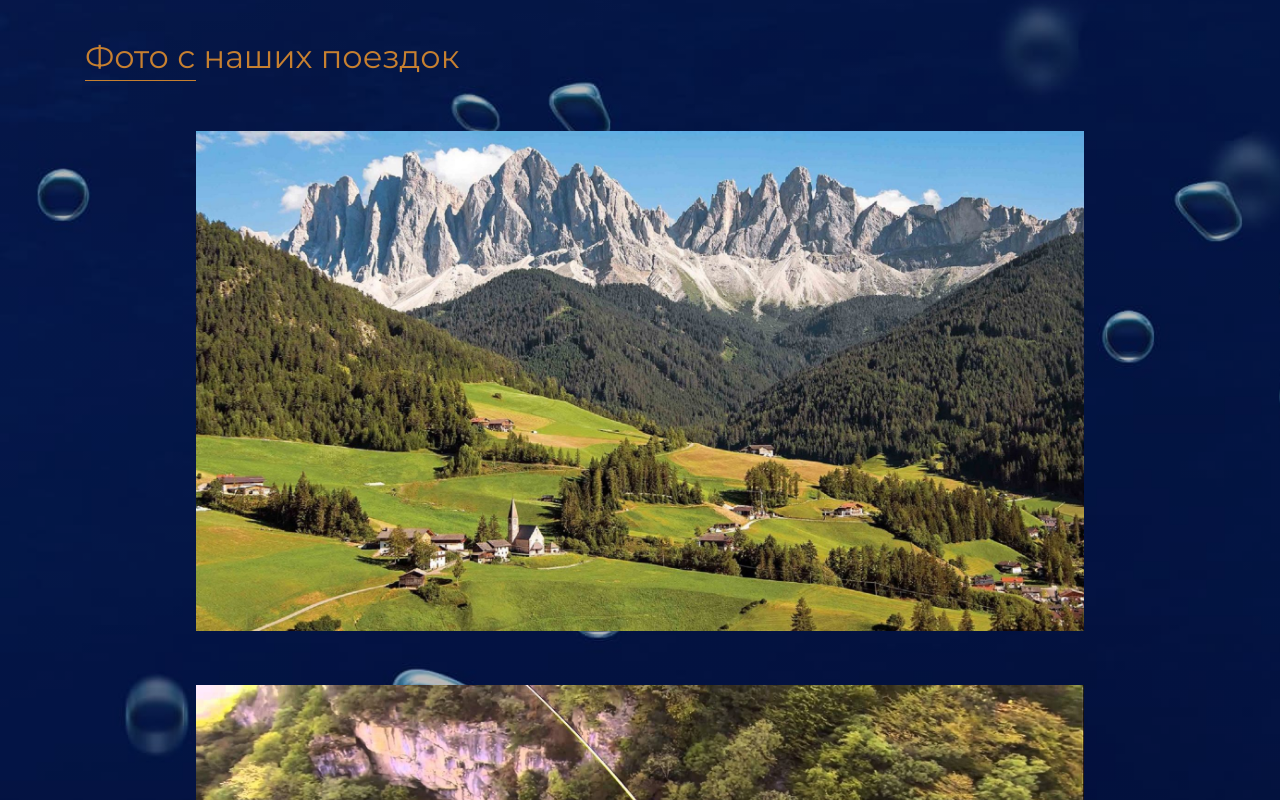
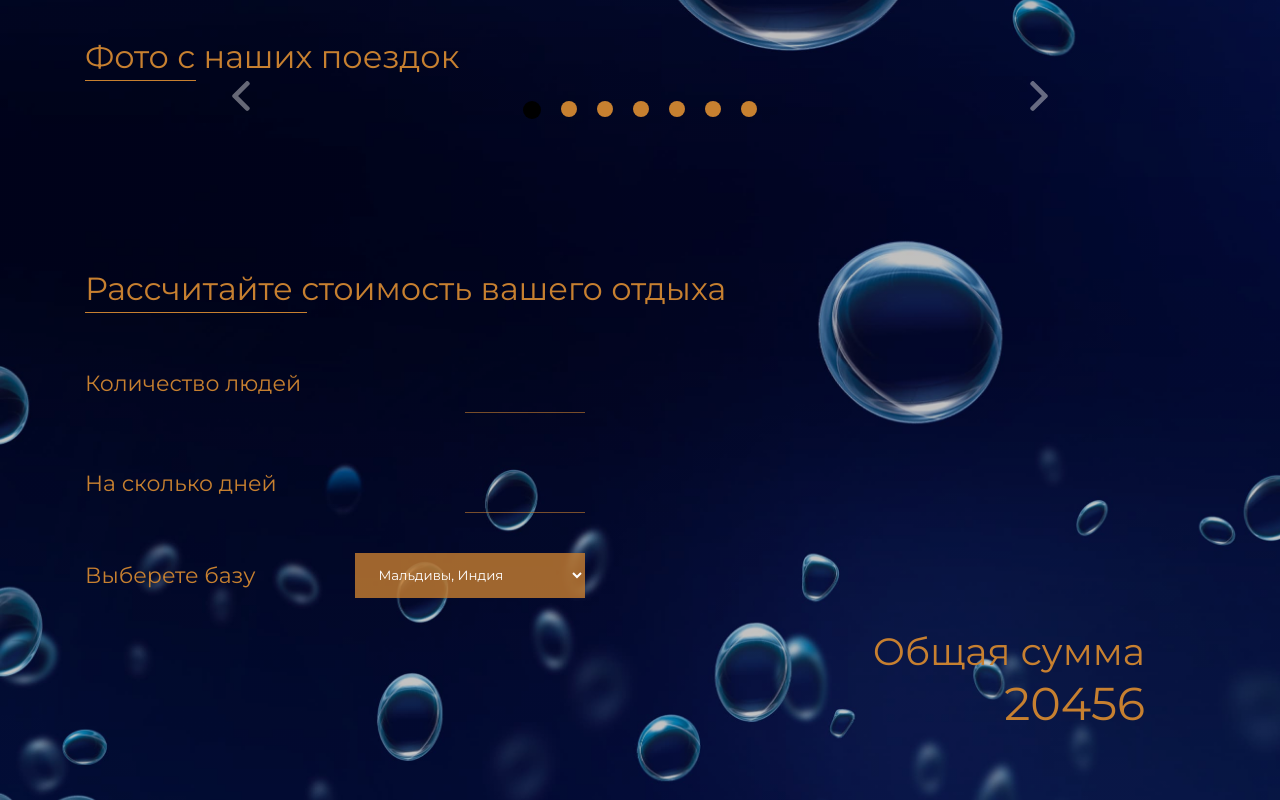
Before and after one commit to ObsidianHub/dc_rest-tours, a plain HTML site: page index.html in a window 1280 px wide. Shown: the part 2140-2940 px from the top of the page. Drawn offline with Linux system fonts and the light colour scheme.

Commit message:
use for loop for hide all slider elements

```diff
--- a/js/slider.js
+++ b/js/slider.js
@@ -16,5 +16,9 @@
     if (n < 1) {
       slideIndex = slides.length;
     }
+
+    for (let i = 0; i < slides.length; i++) {
+      slides[i].style.display = "none";
+    }
   }
 })();
```
Also changed, not shown: index.html (+2 -2 lines).
